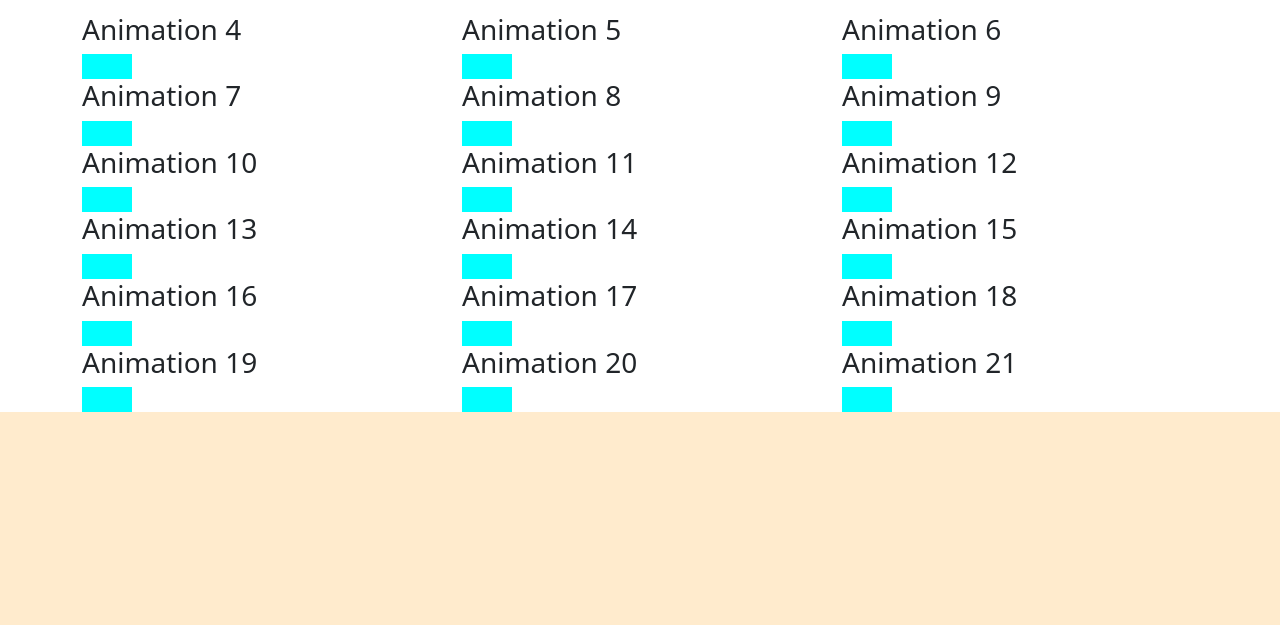
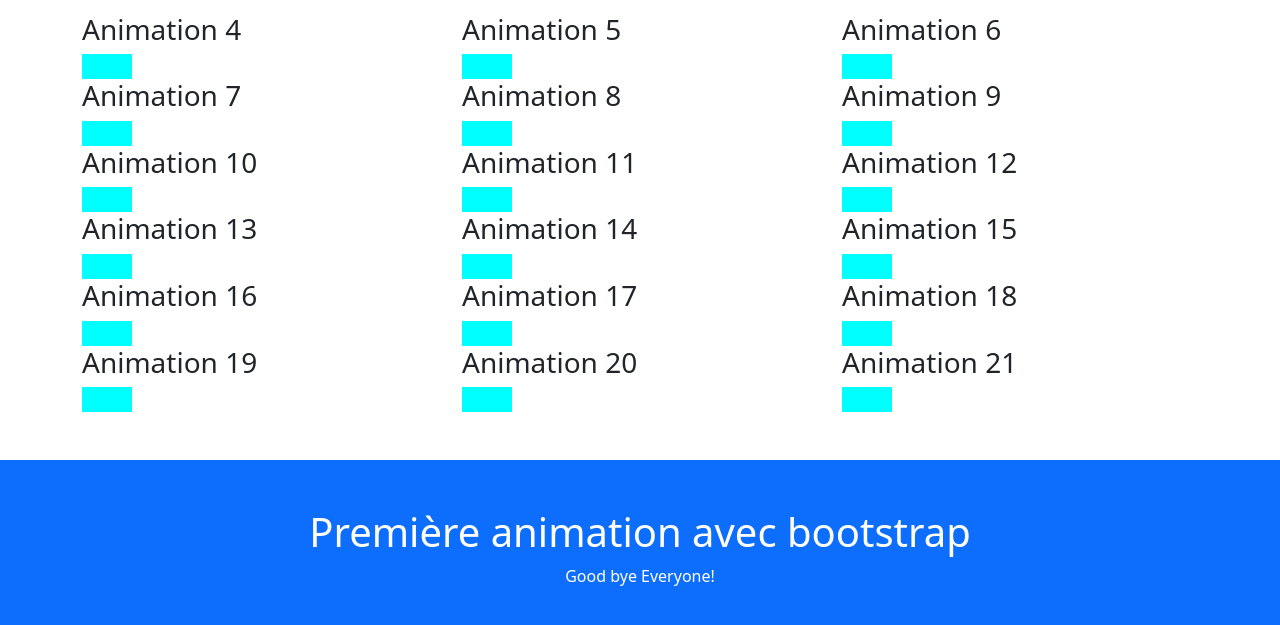
Before and after one commit to DTC-Formation/kotrana-animation-miranaadr, a plain HTML site: page animation2.html in a window 1280 px wide. Shown: the part 381-1006 px from the top of the page. Before the commit the page ends 800 px from the top, so only its background shows below. Drawn offline with Linux system fonts and the light colour scheme.

Commit message:
ajout footer

```diff
--- a/animation2.html
+++ b/animation2.html
@@ -12,7 +12,6 @@
         <h1>Première animation avec bootstrap</h1>
         <p>Hello Everyone! </p>
     </div>
-
     <div class="container mt-5">
         <div class="row">
             <div class="col-sm-4">
@@ -131,6 +130,10 @@
             </div>
           </div>
     </div>
+    <div class="footer mt-5 p-5 bg-primary text-white text-center">
+        <h1>Première animation avec bootstrap</h1>
+        <p>Good bye Everyone! </p>
+    </div>
 
 </body>
 </html>
```
